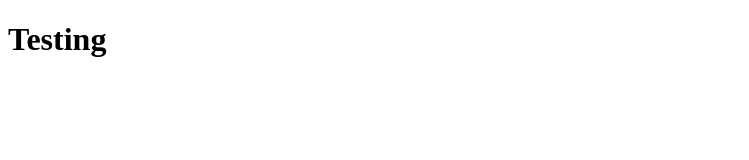
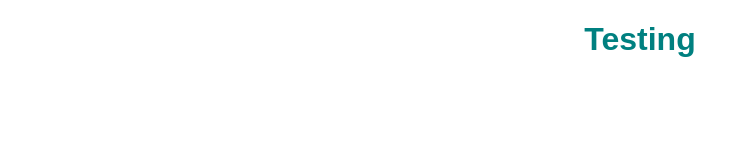
Before and after one commit to devnla/project-test, a plain HTML site: page index.html in a window 1280 px wide. Shown: the whole page, without its empty margins (0-749 px from the left). Drawn offline with Linux system fonts and the light colour scheme.

Commit message:
2: header and scripts

```diff
--- a/index.html
+++ b/index.html
@@ -4,6 +4,15 @@
     <meta charset="UTF-8">
     <meta name="viewport" content="width=device-width, initial-scale=1.0">
     <title>Project</title>
+    <style>
+        body {
+            font-family: Arial, Helvetica, sans-serif;
+        }
+        h1 {
+            color: teal;
+            text-align: center;
+        }
+    </style>
 </head>
 <body>
     <h1>Testing</h1>
--- /dev/null
+++ b/script.js
@@ -0,0 +1 @@
+console.log("JS 1st test");
```
